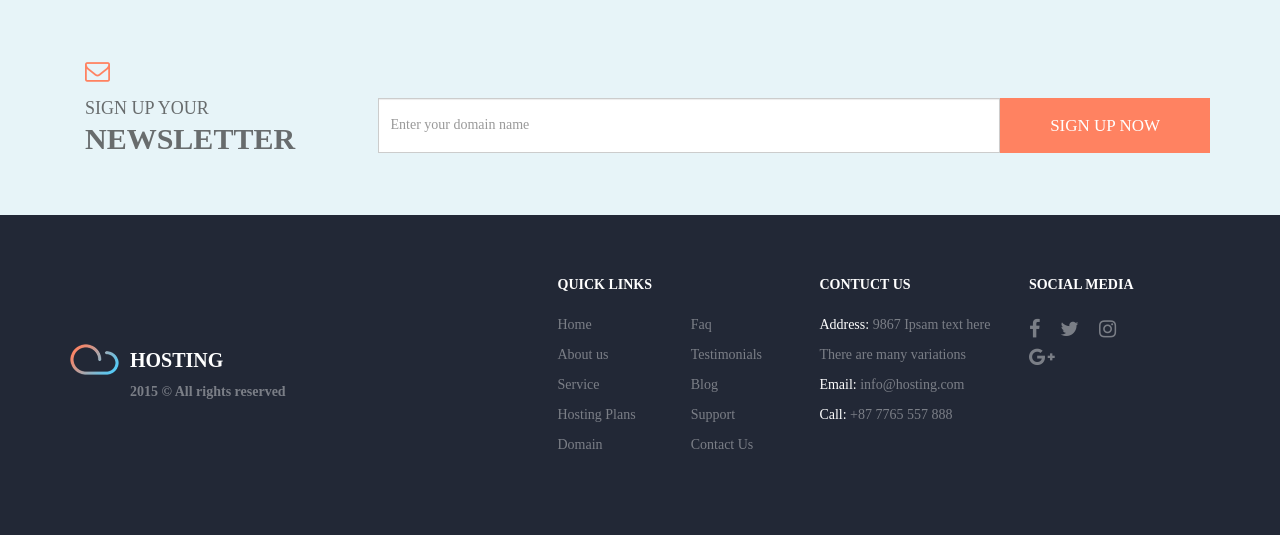
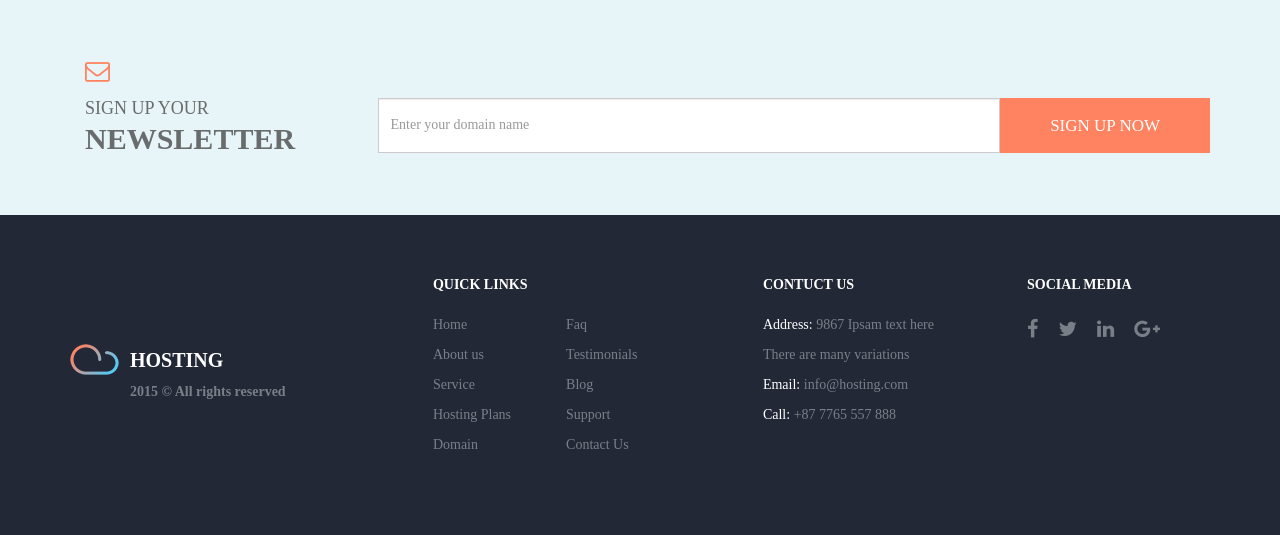
Before and after one commit to puh50/Bootstrap-3-site, a PHP site: page / in a window 1280 px wide. Shown: the part 2503-3038 px from the top of the page. Run offline with PHP 8.4, Linux system fonts and the light colour scheme.

Commit message:
finish footer

```diff
--- a/Site/css/style.css
+++ b/Site/css/style.css
@@ -793,6 +793,7 @@ a:link {
     .footer-flex-block {
         display: flex;
         flex-direction: column;
+        align-items: center;
     }
     .footer-flex-block-list {
         display: flex;
--- a/Site/index.html
+++ b/Site/index.html
@@ -392,7 +392,7 @@
                             <span class="rights footer-opacity-4">2015 &copy; All rights reserved</span>
                         </div>
                      </div>
-                     <div class="footer-flex-block-list">
+                     <div class="footer-flex-block-list col-sm-12">
                         <div class="quick-links col-sm-5 col-md-5">
                             <div class="footer-title">Quick Links</div>
                             <ul class="footer-links footer-links-marg-right">
@@ -424,7 +424,7 @@
                             <div class="social-icons">
                                 <a href="#" class="fa fa-facebook social-icon footer-opacity-4"></a>
                                 <a href="#" class="fa fa-twitter social-icon footer-opacity-4"></a>
-                                <a href="#" class="fa fa-instagram social-icon footer-opacity-4"></a>
+                                <a href="#" class="fa fa-linkedin social-icon footer-opacity-4"></a>
                                 <a href="#" class="fa fa-google-plus social-icon footer-opacity-4"></a>
                             </div>
                         </div>
```
